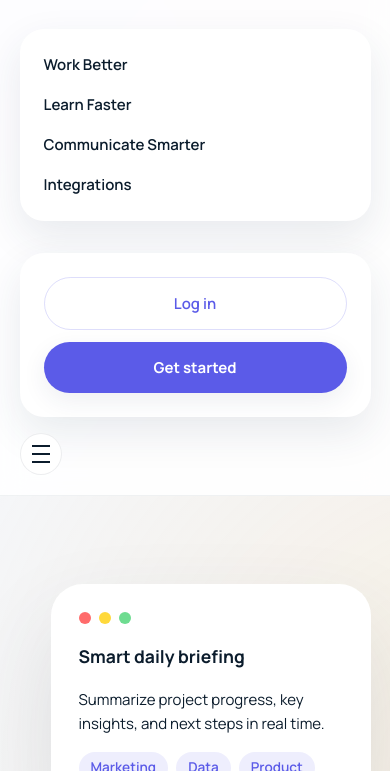
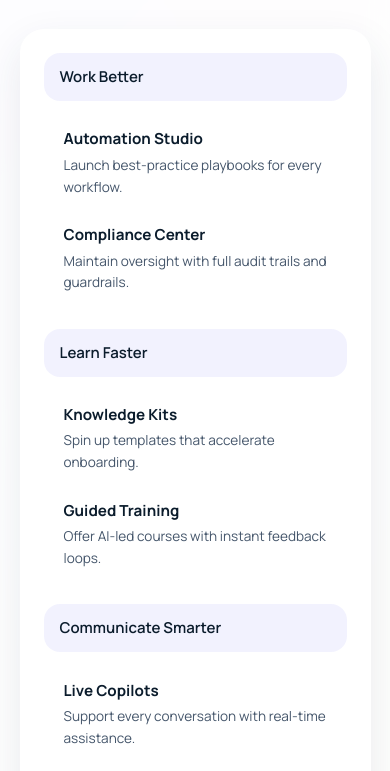
Before and after one commit to tang2010/web, a plain HTML site: page index.html in a window 390 px wide. Both pictures are taken after a click on the button "Open menu". Shown: the part 55-826 px from the top of the page. Drawn offline with Linux system fonts and the light colour scheme.

Commit message:
Add styled dropdown menus to header navigation

```diff
--- a/index.html
+++ b/index.html
@@ -15,10 +15,58 @@
     <div class="container">
       <div class="brand">NimbusIQ</div>
       <nav class="site-nav" id="primary-navigation">
-        <a href="#work">Work Better</a>
-        <a href="#learn">Learn Faster</a>
-        <a href="#communicate">Communicate Smarter</a>
-        <a href="#integrations">Integrations</a>
+        <div class="nav-item">
+          <a class="nav-link" href="#work">Work Better</a>
+          <div class="nav-dropdown" aria-label="Work Better sub navigation">
+            <a class="dropdown-link" href="#work">
+              <span class="dropdown-title">Automation Studio</span>
+              <span class="dropdown-desc">Launch best-practice playbooks for every workflow.</span>
+            </a>
+            <a class="dropdown-link" href="#work">
+              <span class="dropdown-title">Compliance Center</span>
+              <span class="dropdown-desc">Maintain oversight with full audit trails and guardrails.</span>
+            </a>
+          </div>
+        </div>
+        <div class="nav-item">
+          <a class="nav-link" href="#learn">Learn Faster</a>
+          <div class="nav-dropdown" aria-label="Learn Faster sub navigation">
+            <a class="dropdown-link" href="#learn">
+              <span class="dropdown-title">Knowledge Kits</span>
+              <span class="dropdown-desc">Spin up templates that accelerate onboarding.</span>
+            </a>
+            <a class="dropdown-link" href="#learn">
+              <span class="dropdown-title">Guided Training</span>
+              <span class="dropdown-desc">Offer AI-led courses with instant feedback loops.</span>
+            </a>
+          </div>
+        </div>
+        <div class="nav-item">
+          <a class="nav-link" href="#communicate">Communicate Smarter</a>
+          <div class="nav-dropdown" aria-label="Communicate Smarter sub navigation">
+            <a class="dropdown-link" href="#communicate">
+              <span class="dropdown-title">Live Copilots</span>
+              <span class="dropdown-desc">Support every conversation with real-time assistance.</span>
+            </a>
+            <a class="dropdown-link" href="#communicate">
+              <span class="dropdown-title">Executive Briefings</span>
+              <span class="dropdown-desc">Deliver curated insights to stakeholders on schedule.</span>
+            </a>
+          </div>
+        </div>
+        <div class="nav-item">
+          <a class="nav-link" href="#integrations">Integrations</a>
+          <div class="nav-dropdown" aria-label="Integrations sub navigation">
+            <a class="dropdown-link" href="#integrations">
+              <span class="dropdown-title">App Directory</span>
+              <span class="dropdown-desc">Connect CRM, chat, data, and project hubs instantly.</span>
+            </a>
+            <a class="dropdown-link" href="#integrations">
+              <span class="dropdown-title">Security Partners</span>
+              <span class="dropdown-desc">Extend governance with SIEM, DLP, and IAM tools.</span>
+            </a>
+          </div>
+        </div>
       </nav>
       <div class="cta-group" id="primary-cta">
         <a class="link" href="#">Log in</a>
--- a/styles.css
+++ b/styles.css
@@ -75,18 +75,97 @@ body {
 
 .site-nav {
   display: flex;
-  gap: 1.5rem;
+  align-items: center;
+  gap: 1.75rem;
 }
 
-.site-nav a {
+.nav-item {
+  position: relative;
+}
+
+.nav-link {
   color: var(--text-secondary);
   text-decoration: none;
   font-weight: 600;
+  display: inline-flex;
+  align-items: center;
+  gap: 0.4rem;
+  padding: 0.25rem 0;
   transition: color 0.2s ease;
 }
 
-.site-nav a:hover {
+.nav-link::after {
+  content: '';
+  width: 0.45rem;
+  height: 0.45rem;
+  border-right: 2px solid currentColor;
+  border-bottom: 2px solid currentColor;
+  transform: rotate(45deg);
+  transition: transform 0.2s ease;
+  margin-top: -0.1rem;
+}
+
+.nav-item:hover > .nav-link,
+.nav-item:focus-within > .nav-link {
   color: var(--text-primary);
+}
+
+.nav-item:hover > .nav-link::after,
+.nav-item:focus-within > .nav-link::after {
+  transform: rotate(225deg);
+}
+
+.nav-dropdown {
+  position: absolute;
+  top: calc(100% + 0.75rem);
+  left: 0;
+  transform: translateY(-8px);
+  display: flex;
+  flex-direction: column;
+  gap: 0.5rem;
+  padding: 1.25rem;
+  width: 260px;
+  background: #fff;
+  border-radius: var(--radius-md);
+  box-shadow: var(--shadow-md);
+  opacity: 0;
+  pointer-events: none;
+  transition: opacity 0.2s ease, transform 0.2s ease;
+  z-index: 5;
+}
+
+.nav-item:hover .nav-dropdown,
+.nav-item:focus-within .nav-dropdown {
+  opacity: 1;
+  pointer-events: auto;
+  transform: translateY(0);
+}
+
+.dropdown-link {
+  display: flex;
+  flex-direction: column;
+  gap: 0.2rem;
+  text-decoration: none;
+  color: var(--text-primary);
+  padding: 0.75rem 0.75rem;
+  border-radius: var(--radius-sm);
+  transition: background 0.2s ease, box-shadow 0.2s ease;
+}
+
+.dropdown-link:hover,
+.dropdown-link:focus {
+  background: rgba(91, 91, 232, 0.08);
+  box-shadow: inset 0 0 0 1px rgba(91, 91, 232, 0.18);
+}
+
+.dropdown-title {
+  font-weight: 700;
+  font-size: 0.95rem;
+}
+
+.dropdown-desc {
+  font-size: 0.85rem;
+  color: var(--text-secondary);
 }
 
 .cta-group {
@@ -862,10 +941,45 @@ body {
     gap: 1rem;
   }
 
-  .site-nav.open a {
+  .site-nav.open .nav-item {
+    width: 100%;
+  }
+
+  .site-nav.open .nav-link,
+  .site-nav.open .dropdown-link {
     color: var(--text-primary);
-    display: block;
+    display: flex;
     width: 100%;
+  }
+
+  .site-nav.open .nav-link {
+    justify-content: space-between;
+    align-items: center;
+    padding: 0.75rem 1rem;
+    background: rgba(91, 91, 232, 0.08);
+    border-radius: var(--radius-sm);
+  }
+
+  .site-nav.open .nav-link::after {
+    display: none;
+  }
+
+  .site-nav.open .nav-dropdown {
+    position: static;
+    transform: none;
+    opacity: 1;
+    pointer-events: auto;
+    box-shadow: none;
+    padding: 0.5rem 0 0.5rem 0.5rem;
+    margin-top: 0.5rem;
+    width: 100%;
+    gap: 0.25rem;
+    background: transparent;
+  }
+
+  .site-nav.open .dropdown-link {
+    padding: 0.65rem 0.75rem;
+    border-radius: var(--radius-sm);
   }
 
   .cta-group.open {
```
